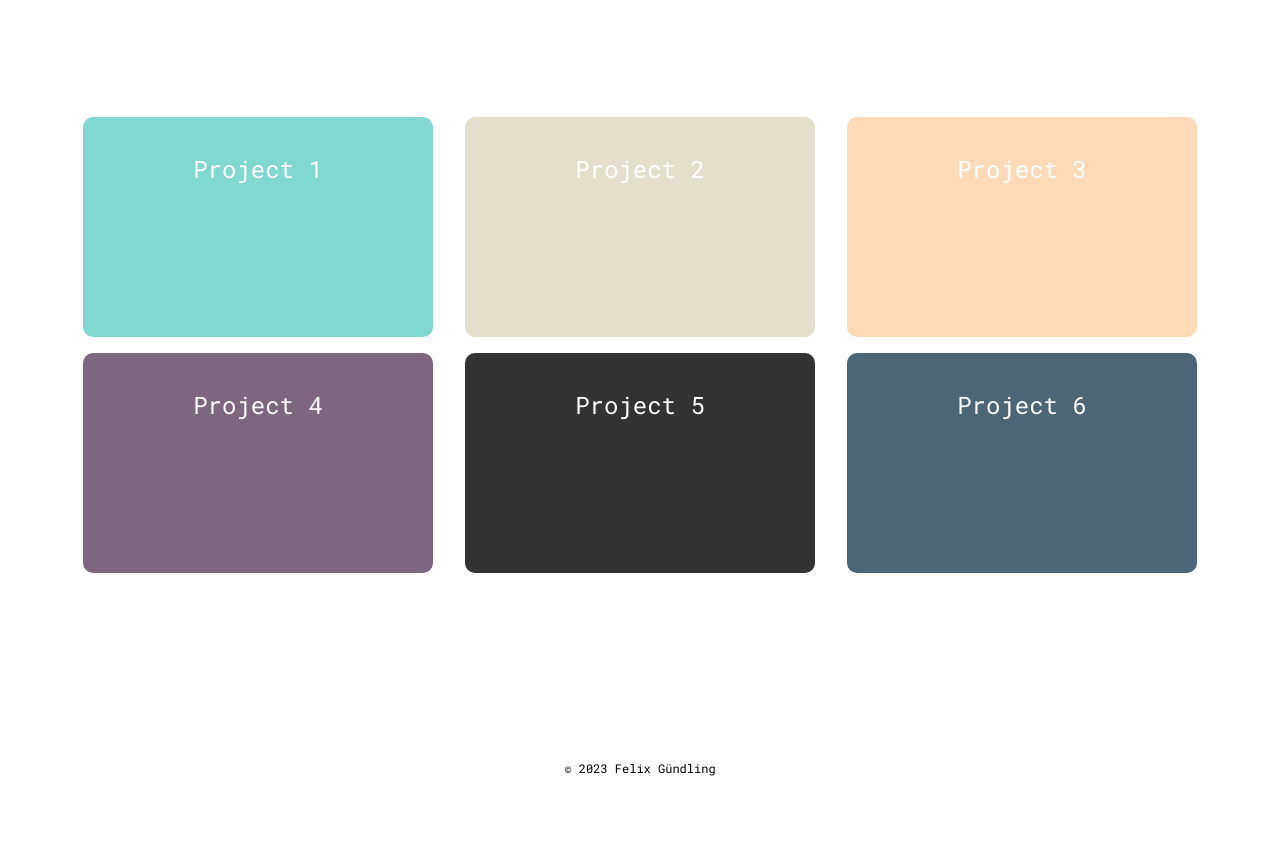
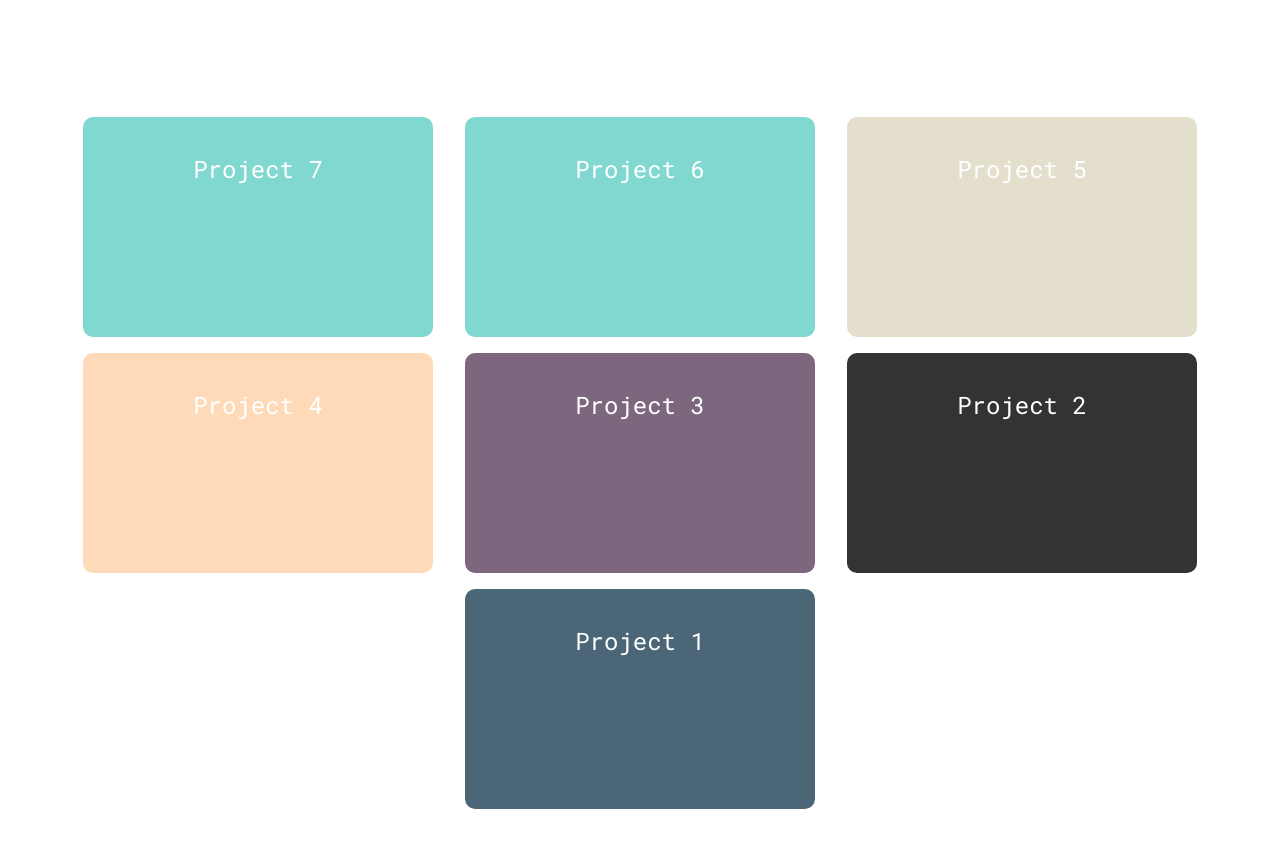
Before and after one commit to fguendling/project-portfolio, a React (Create React App) app: page / in a window 1280 px wide. Shown: the part 1538-2385 px from the top of the page. Before the commit the page ends 2326 px from the top, so only its background shows below. Built offline with nearby package versions, Linux system fonts and the light colour scheme.

Commit message:
Update content

```diff
--- a/src/App.js
+++ b/src/App.js
@@ -55,7 +55,16 @@ function App() {
          }
          <div className="flip flip-vertical">
             <div className="front" style={{ background: "#81d8d0" }}>
-               <h2 id="project1" className="text-shadow">Project 1</h2>
+               <h2 id="project7" className="text-shadow">Project 7</h2>
+            </div>
+            <div className="back" style={{ background: "#81d8d0" }}>
+               <h2>Task: Kubernetes Platform Engineering</h2>
+               <p>For a software vendor</p>
+            </div>
+         </div>
+         <div className="flip flip-vertical">
+            <div className="front" style={{ background: "#81d8d0" }}>
+               <h2 id="project6" className="text-shadow">Project 6</h2>
             </div>
             <div className="back" style={{ background: "#81d8d0" }}>
                <h2>Task: Systems Development and Operation</h2>
@@ -64,7 +73,7 @@ function App() {
          </div>
          <div className="flip flip-vertical">
             <div className="front" style={{ background: "#e4decd" }}>
-               <h2 id="project2" className="text-shadow">Project 2</h2>
+               <h2 id="project5" className="text-shadow">Project 5</h2>
             </div>
             <div className="back" style={{ background: "#e4decd" }}>
                <h2>Task: Cloud Foundation Design (GCP)</h2>
@@ -73,7 +82,7 @@ function App() {
          </div>
          <div className="flip flip-vertical">
             <div className="front" style={{ background: "#ffdab9" }}>
-               <h2 id="project3" className="text-shadow">Project 3</h2>
+               <h2 id="project4" className="text-shadow">Project 4</h2>
             </div>
             <div className="back" style={{ background: "#ffdab9" }}>
                <h2>Task: Solution Design & Software Development</h2>
@@ -82,7 +91,7 @@ function App() {
          </div>
          <div className="flip flip-vertical">
             <div className="front" style={{ background: "#7c677f" }}>
-               <h2 id="project4" className="text-shadow">Project 4</h2>
+               <h2 id="project3" className="text-shadow">Project 3</h2>
             </div>
             <div className="back" style={{ background: "#7c677f" }}>
                <h2>Task: AI methods evaluation and prototyping</h2>
@@ -91,7 +100,7 @@ function App() {
          </div>
          <div className="flip flip-vertical">
             <div className="front" style={{ background: "#333333" }}>
-               <h2 id="project5" className="text-shadow">Project 5</h2>
+               <h2 id="project2" className="text-shadow">Project 2</h2>
             </div>
             <div className="back" style={{ background: "#333333" }}>
                <h2>Task: Consulting, database development</h2>
@@ -100,7 +109,7 @@ function App() {
          </div>
          <div className="flip flip-vertical">
             <div className="front" style={{ background: "#4b6777" }}>
-               <h2 id="project6" className="text-shadow">Project 6</h2>
+               <h2 id="project1" className="text-shadow">Project 1</h2>
             </div>
             <div className="back" style={{ background: "#4b6777" }}>
                <h2>Task: Database development</h2>
```
